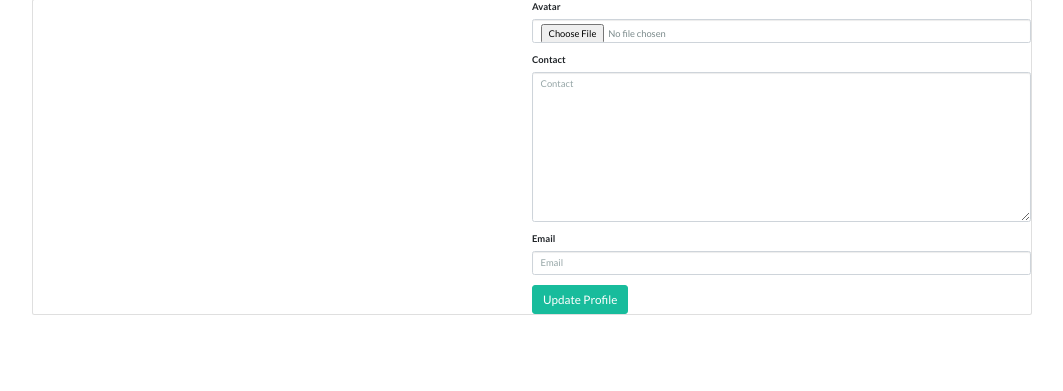
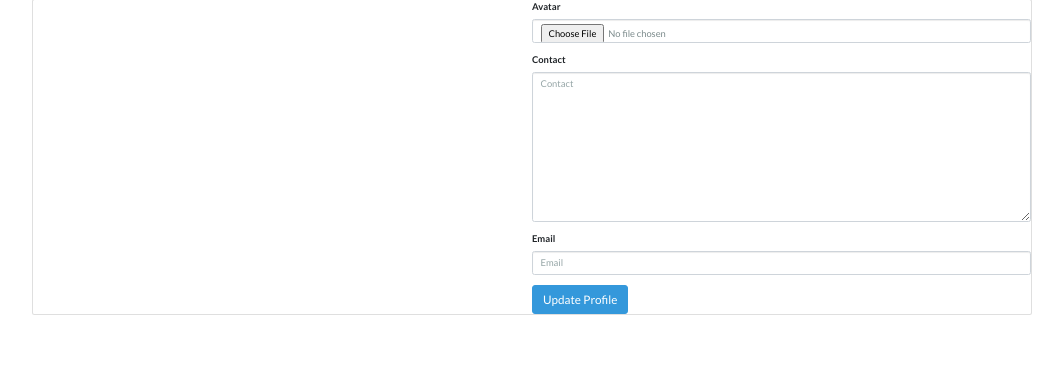
Before and after one commit to ruthjomo/myHood, a Django app: a page that uses hoodapp/templates/navbar.html in a window 1280 px wide. Shown: the part 93-484 px from the top of the page, without its empty margins (108-1171 px from the left). Run offline with Django 3.2, Linux system fonts and the light colour scheme; the visitor is signed in with stand-in values (Sample User, id 1); some libraries are stand-ins or nearby versions.

Commit message:
edited file

```diff
--- a/hoodapp/templates/index.html
+++ b/hoodapp/templates/index.html
@@ -9,7 +9,7 @@
 <html lang="en">
 
 <head>
-  <!-- <link href="https://fonts.googleapis.com/css?family=K2D" rel="stylesheet"> -->
+
 
   <link href="https://fonts.googleapis.com/css?family=Pacifico" rel="stylesheet">
 
@@ -45,9 +45,9 @@
           <h5 id="text" class="card-title">Residents: {{hood.occupants_count | upper}}</h5>
 
 
-          <!--<p class="card-text">{{post.description | safe}}</p>-->
+
           <a href="{% url 'join_hood' hood.id  %}" class="btn btn-sm btn-info">Join</a>
-          <a href="{% url 'delete_hood' hood.id  %}" class="btn btn-sm btn-danger">Delete</a>
+
 
         </div>
       </div>
--- a/hoodapp/templates/navbar.html
+++ b/hoodapp/templates/navbar.html
@@ -17,7 +17,7 @@
       display: block;
       color: #f2f2f2;
       text-align: center;
-      /* padding: 14px 16px; */
+
       text-decoration: none;
       font-size: 17px;
     }
@@ -28,7 +28,7 @@
     .main {
       padding: 16px;
       margin-top: 30px;
-      height: 1500px; /* Used in this example to enable scrolling */
+      height: 1500px;
     }
     </style>
 </head>
@@ -50,12 +50,6 @@
 
 
 
-        <!-- Page Content -->
-        <!-- <div class="w3-overlay w3-animate-opacity" onclick="w3_close()" style="cursor:pointer" id="myOverlay"></div>
-
-        <div>
-          <button class="w3-button w3-white w3-xxlarge" onclick="w3_open()">&#9776;</button>
-        </div> -->
 
         <script>
           function w3_open() {
--- a/hoodapp/templates/new_profile.html
+++ b/hoodapp/templates/new_profile.html
@@ -16,7 +16,7 @@
     {%csrf_token%}
 
     {% bootstrap_form form%}
-    <input type="submit" class="btn btn-success btn-lg" value="Update Profile">
+    <input type="submit" class="btn btn-info btn-lg" value="Update Profile">
   </form>
 </div>
 {% block scripts %}
```
